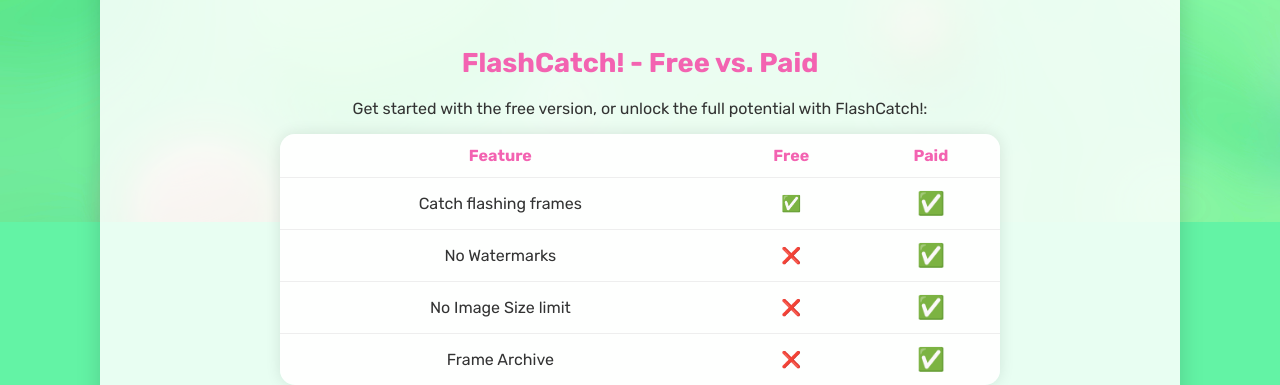
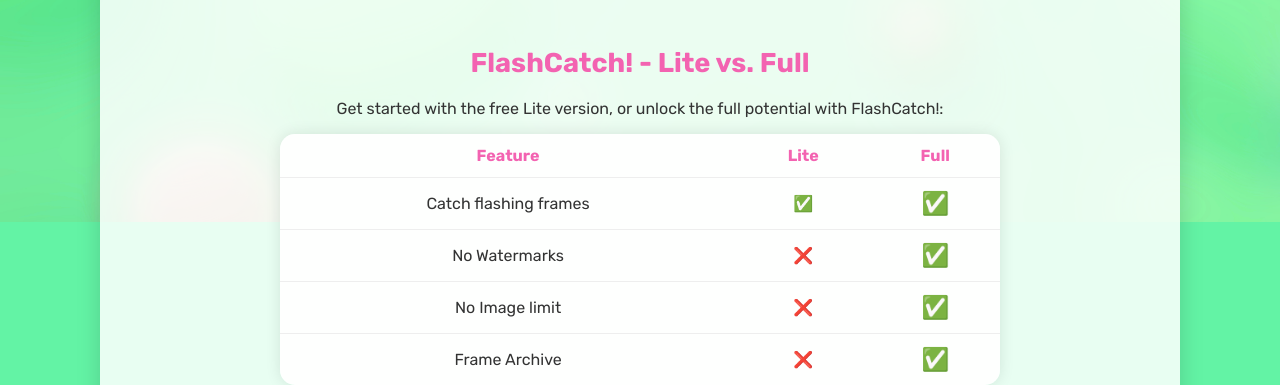
Before and after one commit to reijin90/flashcatch-web, a plain HTML site: page index.html in a window 1280 px wide. Shown: the part 578-963 px from the top of the page. Drawn offline with Linux system fonts and the light colour scheme.

Commit message:
adjust app links and text

```diff
--- a/index.html
+++ b/index.html
@@ -19,7 +19,7 @@
              <p class="greeting rubik-regular">Stop missing those incredible split-second moments in your videos! FlashCatch! helps you easily capture those elusive flashing frames. Ready to catch them all? 🚀</p>
 
              <div class="download-links">
-                <a href="https://flashcatch.short.gy/get"><i class="fab fa-apple"></i> Download on the App Store</a>
+                <a href="https://apps.apple.com/developer/benedikt-troster/id1788639869"><i class="fab fa-apple"></i> Download on the App Store</a>
                     <!-- Android link with indicator -->
                         <div class="android-link-container">
                             <a href="https://flashcatch.short.gy/get" class="disabled-link">
@@ -31,15 +31,15 @@
                     </div>
 
         <section class="versions">
-            <h2 class="rubik-bold">FlashCatch! - Free vs. Paid</h2>
-             <p class="rubik-regular">Get started with the free version, or unlock the full potential with FlashCatch!:</p>
+            <h2 class="rubik-bold">FlashCatch! - Lite vs. Full</h2>
+             <p class="rubik-regular">Get started with the free Lite version, or unlock the full potential with FlashCatch!:</p>
            <div class="versions-table-container">
                  <table class="versions-table">
                     <thead>
                     <tr>
                         <th>Feature</th>
-                        <th>Free</th>
-                        <th>Paid</th>
+                        <th>Lite</th>
+                        <th>Full</th>
                     </tr>
                     </thead>
                      <tbody>
@@ -54,7 +54,7 @@
                             <td>✅</td>
                     </tr>
                      <tr>
-                        <td>No Image Size limit</td>
+                        <td>No Image limit</td>
                             <td>❌</td>
                              <td>✅</td>
                      </tr>
```
